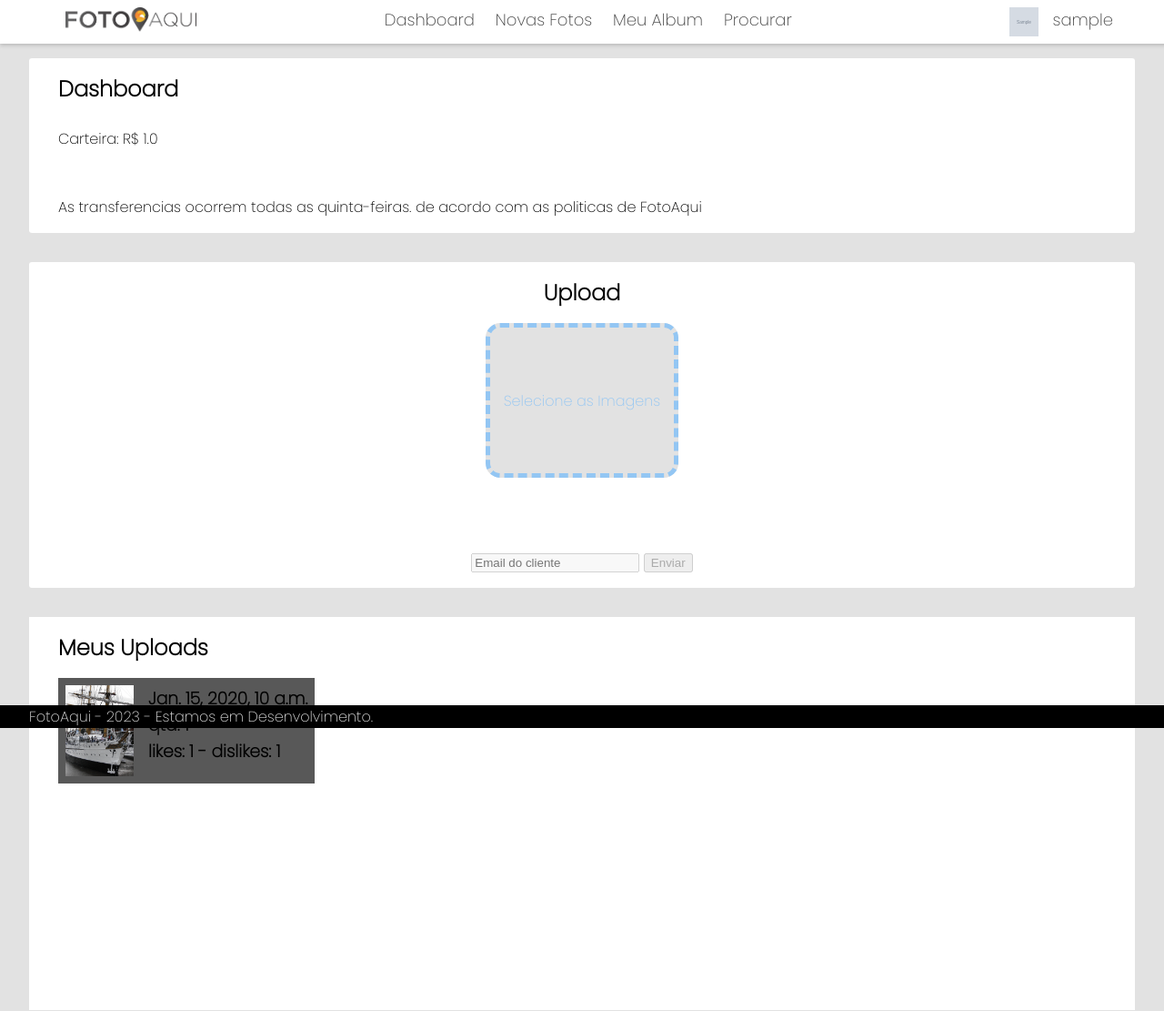
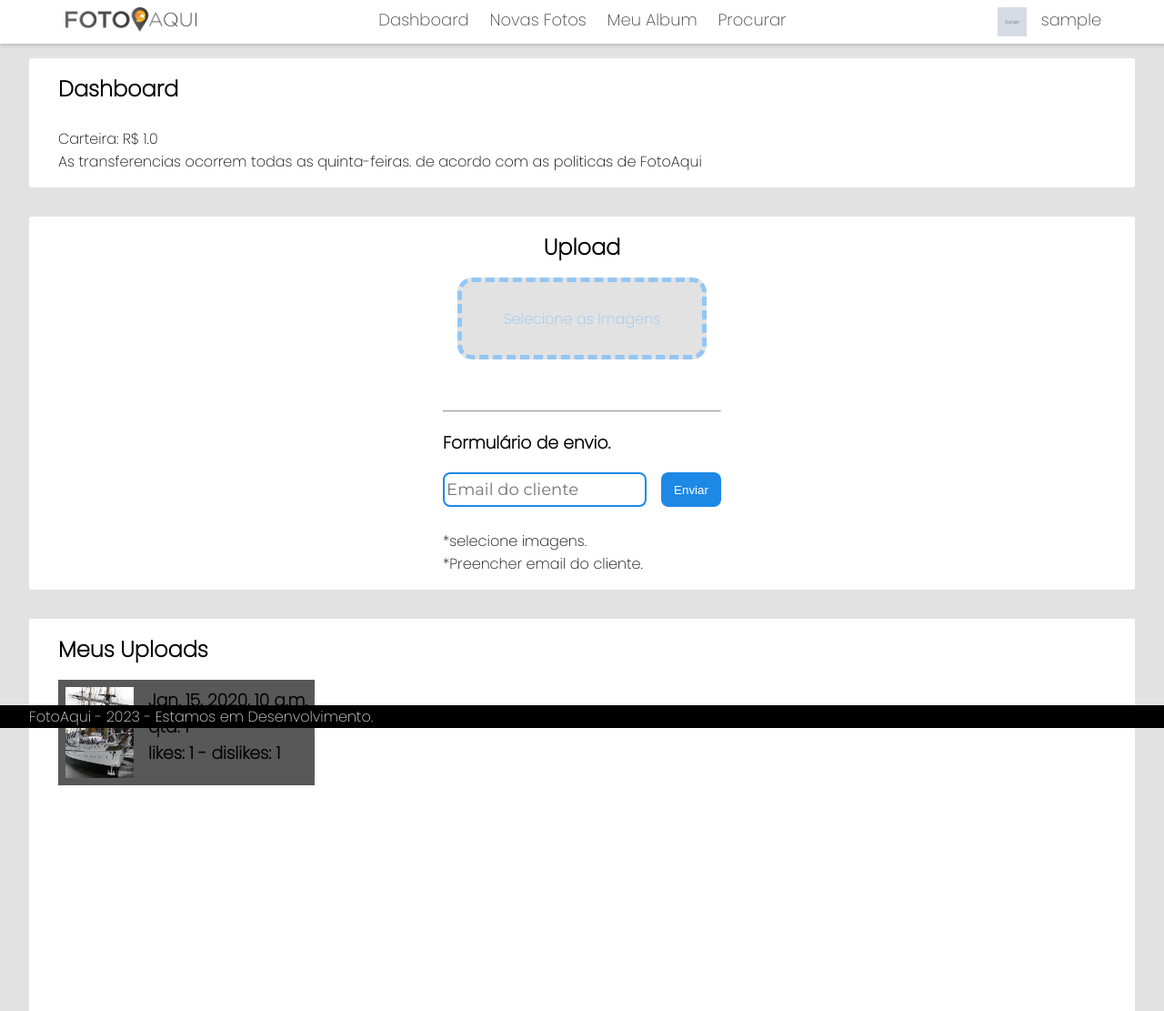
Before and after one commit to EliveltonX/FotoAqui, a Django app: page /dashboard/ in a window 1280 px wide. Shown: the top 1111 px of the page at 91% size. Run offline with Django 4.2, Linux system fonts and the light colour scheme; a user stored in the database is signed in; tables that the repository leaves empty hold one stand-in row (values such as "Sample post"); grey boxes marked "Sample" are stand-in pictures; some libraries are stand-ins or nearby versions.

Commit message:
melhorias no dashboard criando paginacao em minhas fotos e nvas fotos

```diff
--- a/FotoAqui/forms.py
+++ b/FotoAqui/forms.py
@@ -12,6 +12,14 @@
             'type':'password',
             'placeholder':'Senha',
             'id':'reg_id_password_conf',
+        })
+    )
+
+    acept_terms = forms.BooleanField(
+        required=True,
+        widget= forms.CheckboxInput(attrs={
+            'class':'checkBox_acept_terms',
+            'id':'checkBox_acept_terms',
         })
     )
 
--- a/FotoAqui/static/css/LoginWindow.css
+++ b/FotoAqui/static/css/LoginWindow.css
@@ -61,6 +61,11 @@
     resize: none;
 }
 
+.checkBox_acept_terms{
+    width: 1.5rem;
+    aspect-ratio: 1/1;
+}
+
 .btn_style_1{
     font-family: 'Poppins';
     width: 100%;
--- a/FotoAqui/static/css/dashboard.css
+++ b/FotoAqui/static/css/dashboard.css
@@ -43,7 +43,7 @@
 }
 
 .inputLabel{
-    height: 20vh;
+    height: 10vh;
     margin: 1rem;
     display: flex;
     justify-content: center;
@@ -83,13 +83,56 @@
     flex-direction: row;
     flex-wrap: wrap;
     height: auto;
-    padding: 2rem 2rem;
+    padding: 1rem 1rem;
     align-self: center;
     justify-self: center;
     justify-content: center;
     align-items: center;
     gap: 2rem;
 }
+
+.emailAndSend{
+    display: flex;
+    flex-direction: row;
+    justify-content: center;
+    gap: 1rem;
+}
+#uploadSubmitBtn{
+    background-color: var(--photo_Blue);
+    border-radius: .5rem;
+    box-sizing: border-box;
+    color: #FFFFFF;
+    display: flex;
+    padding: 6px 14px;
+    justify-content: center;
+    align-items: center;
+    max-width: 80%;
+    border: 0;
+    cursor: pointer;
+}
+
+#id_client_email{
+    height: 2rem;
+    font-size: large;
+    font-family: 'Montserrat';
+    border-radius: 8px;
+    border: 2px solid var(--photo_Blue);
+    background-color: var(--white1);
+    outline: none;
+    resize: none;
+}
+
+#uploadSubmitBtn:disabled{
+    background-color: var(--white3);
+}
+
+
+#id_client_email :disabled{
+    border: 2px solid var(--white3);
+    background-color: var(--white2);
+
+}
+
 figure{
     display: flex;
     flex-direction: column;
--- a/FotoAqui/static/css/navBar.css
+++ b/FotoAqui/static/css/navBar.css
@@ -6,7 +6,7 @@
     flex-direction: row;
     justify-content: space-between;
     align-content: center;
-    width:100%;
+    width:99vw;
     height: 2rem;
     background-color: var(--white1);
     margin: 0px 0px;
--- a/FotoAqui/static/js/uploadImgs.js
+++ b/FotoAqui/static/js/uploadImgs.js
@@ -1,13 +1,9 @@
-var input_email = document.getElementById("id_client_email");
 var file_input = document.getElementById("imgs");
 var image_container = document.getElementById("upload_imgs_preview");
 var numOfFiles = document.getElementById("numOfFiles");
-var submitBtn = document.getElementById("uploadSubmitBtn");
 
 file_input.setAttribute("onchange","preview()");
-input_email.setAttribute("onchange","enableBtn()");
-input_email.disabled = true;
-submitBtn.disabled = true;
+image_container.setAttribute('display','none');
 
 
 function preview() {
@@ -30,11 +26,4 @@
         image_container.appendChild(figure);
         reader.readAsDataURL(i);
     }
-    input_email.disabled = false;
 }
-
-function enableBtn() {
-    if (input_email.value.length != 0) {
-        submitBtn.disabled = false;
-    }
-}
--- a/FotoAqui/templates/Pages/dashboard.html
+++ b/FotoAqui/templates/Pages/dashboard.html
@@ -9,8 +9,6 @@
     <h2 class="noPaddingNoMargin">Dashboard</h2>
     <br>
     Carteira: R$ {{wallet.value}}<br>
-
-    <br><br>
     <span>As transferencias ocorrem todas as quinta-feiras. de acordo com as politicas de FotoAqui</span>
 </div>
 
@@ -26,11 +24,17 @@
 
             <div class="upload_imgs_preview" id="upload_imgs_preview">
 
-
             </div>
-
-            {{image_load.client_email}}
-            <button class="btn_style_1" id="uploadSubmitBtn" type="submit">Enviar</button>
+            <hr>
+            <h3>Formulário de envio.</h3>
+            <div class= 'emailAndSend'>
+                {{image_load.client_email}}
+                <button class="btn-style-1" id="uploadSubmitBtn" type="submit">Enviar</button>
+            </div>
+            <br>
+            <span>*selecione imagens.</span>
+            <br>
+            <span>*Preencher email do cliente.</span>
         </form>
 
 </div>
--- a/FotoAqui/templates/Pages/my_images.html
+++ b/FotoAqui/templates/Pages/my_images.html
@@ -6,7 +6,11 @@
 
 
 <div class="myImgsContainer">
-    <h2 class="noPaddingNoMargin">Novas Fotos</h2>
+    <div class="TitleAndPagination noPaddingNoMargin">
+        <h2 class="noPaddingNoMargin">Novas Fotos</h2>
+        {% include 'Partials/paginator.html' %}
+    </div>
+
 
     <div class="imgsContainer">
         <ul class="image-gallery">
--- a/FotoAqui/templates/Partials/navBar.html
+++ b/FotoAqui/templates/Partials/navBar.html
@@ -32,7 +32,7 @@
 
 {% else %}
 
-    <a href="{% url 'FotoAqui:home' %}" class="noPaddingNoMargin noStyleLink navBarUserConfig" >Login</a>
+    <a href="{% url 'FotoAqui:home' %}" class="noPaddingNoMargin noStyleLink loginLink" >Login</a>
 
 {% endif %}
 </div>
--- a/FotoAqui/views.py
+++ b/FotoAqui/views.py
@@ -6,6 +6,7 @@
 from .models import *
 from django.contrib.auth.decorators import login_required
 from django.http import JsonResponse
+from django.core.paginator import Paginator
 import random
 import json
 from datetime import datetime, timedelta
@@ -68,18 +69,28 @@
     info = Account.objects.get(username = request.user)
     imgs = Image.objects.filter(client_email = info.email,ordered = False).order_by('load')
     business = Business_model.objects.get(active = True)
+    current_page = request.GET.get('page',1)
+
+    paginator = Paginator(imgs,10)
+    page_obj = paginator.get_page(current_page)
+
     return render(request, 'Pages/my_images.html',{
         'info':info,
-        'imgs':imgs,
+        'imgs':page_obj,
         'business':business,
     })
 @login_required(login_url='FotoAqui:home',redirect_field_name='next')
 def my_books (request):
     info = Account.objects.get(username = request.user)
     imgs = Image.objects.filter(client_email =info.email, ordered = True).order_by('load')
+    current_page = request.GET.get('page',1)
+
+    paginator = Paginator(imgs,10)
+    page_obj = paginator.get_page(current_page)
+
     return render(request, 'Pages/my_books.html',{
         'info':info,
-        'imgs':imgs,
+        'imgs':page_obj,
     })
 
 #DOING =-=-=-=-=-=-=-=-=-=-=-=-=-=-=-=-=-=-=-=-=-=-=-=-=-=-=-=-=-=-=-=-=->
@@ -189,7 +200,6 @@
                 )
 
             if is_authenticated is not None:
-                messages.success(request,'Login efetuado com sucesso!!!')
                 login(request,is_authenticated)
                 my_Account = Account.objects.get(username = request.user)
                 if my_Account.isPhotogapher:
```
Also changed, not shown: FotoAqui/static/css/Gallery.css (+16 -0 lines), FotoAqui/templates/Pages/home.html (+7 -0 lines), FotoAqui/templates/Pages/my_books.html (+5 -2 lines), FotoAqui/templates/Partials/paginator.html (added, +13 -0 lines).
